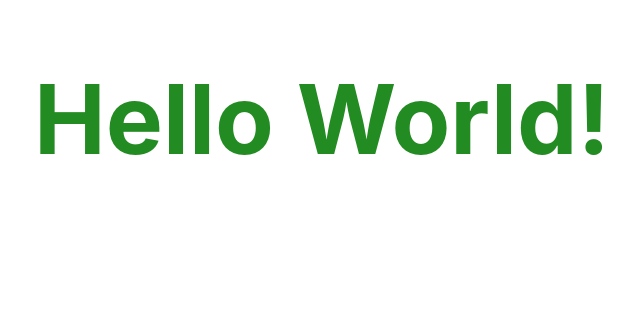
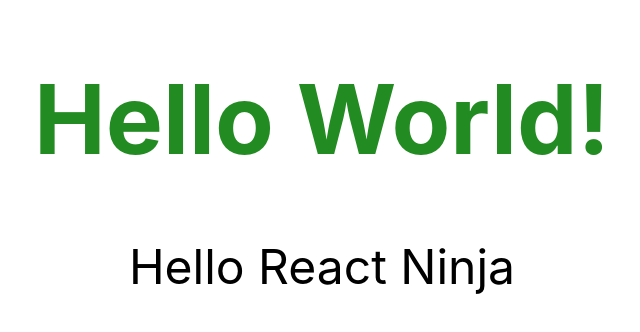
Before and after one commit to jj80/RoboFriends, a React (Create React App) app: page / in a window 1280 px wide. Shown: the top 332 px of the page, without its empty margins (318-958 px from the left). Built offline with nearby package versions, Linux system fonts and the light colour scheme.

Commit message:
usage of props

```diff
--- a/src/Hello.js
+++ b/src/Hello.js
@@ -6,6 +6,7 @@ class Hello extends Component {
 		return (
 			<div className="f1 tc">
 				<h1>Hello World!</h1>
+				<p>Hello {this.props.name}</p>
 			</div>
 		);
 	}
--- a/src/index.js
+++ b/src/index.js
@@ -5,7 +5,7 @@ import Hello from './Hello';
 import * as serviceWorker from './serviceWorker';
 import "tachyons";
 
-ReactDOM.render(<Hello />, document.getElementById('root'));
+ReactDOM.render(<Hello name={"React Ninja"}/>, document.getElementById('root'));
 
 // If you want your app to work offline and load faster, you can change
 // unregister() to register() below. Note this comes with some pitfalls.
```
